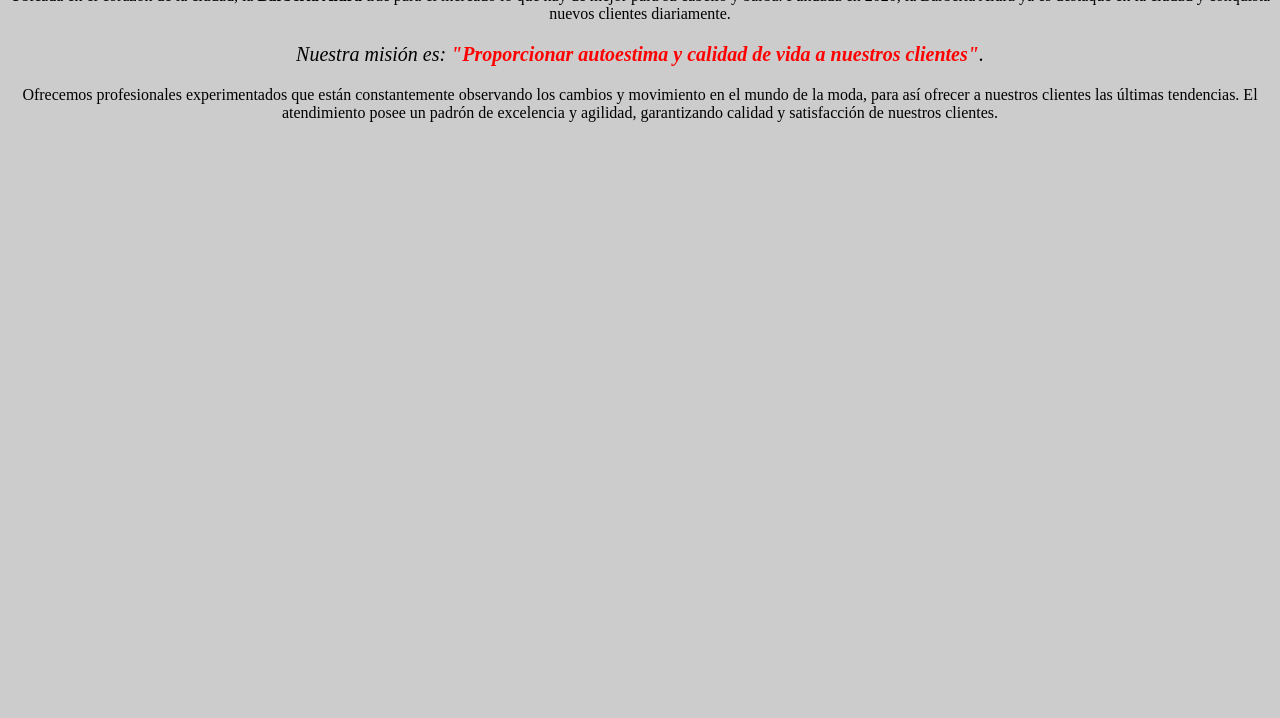
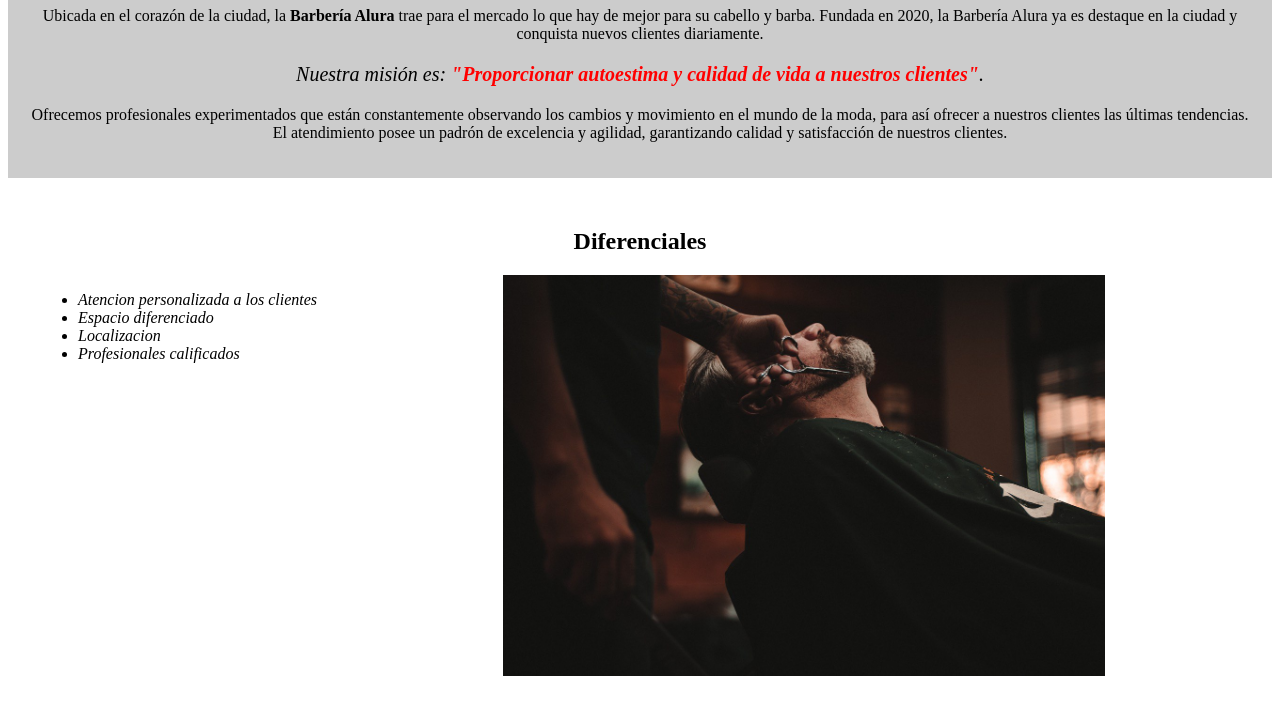
Before and after one commit to DiegoNazareth/3HTML5-y-CSS3-Pagina-Web, a plain HTML site: page index.html in a window 1280 px wide. Shown: the part 579-1297 px from the top of the page. Before the commit the page ends 800 px from the top, so only its background shows below. Drawn offline with Linux system fonts and the light colour scheme.

Commit message:
Lista y division del contenido de la pagina

```diff
--- a/index.html
+++ b/index.html
@@ -4,17 +4,18 @@
   <head>
     <meta charset="UTF-8" />
     <title>Barberia Alura</title>
-   <link rel="stylesheet" href="style.css">
+    <link rel="stylesheet" href="style.css" />
   </head>
   <body>
-    <img id="banner" src="./banner/banner.jpg" alt="">
+    <img id="banner" src="./banner/banner.jpg" alt="" />
 
+    <div class="principal">
       <h1>la Barbería Alura</h1>
-    <p >
+      <p>
         Ubicada en el corazón de la ciudad, la
         <strong>Barbería Alura</strong> trae para el mercado lo que hay de mejor
-      para su cabello y barba. Fundada en 2020, la Barbería Alura ya es destaque
-      en la ciudad y conquista nuevos clientes diariamente.
+        para su cabello y barba. Fundada en 2020, la Barbería Alura ya es
+        destaque en la ciudad y conquista nuevos clientes diariamente.
       </p>
       <p id="mision">
         <em
@@ -25,12 +26,24 @@
           >.
         </em>
       </p>
-    <p ">
-      Ofrecemos profesionales experimentados que están constantemente observando
-      los cambios y movimiento en el mundo de la moda, para así ofrecer a
-      nuestros clientes las últimas tendencias. El atendimiento posee un padrón
-      de excelencia y agilidad, garantizando calidad y satisfacción de nuestros
-      clientes.
+      <p>
+        Ofrecemos profesionales experimentados que están constantemente
+        observando los cambios y movimiento en el mundo de la moda, para así
+        ofrecer a nuestros clientes las últimas tendencias. El atendimiento
+        posee un padrón de excelencia y agilidad, garantizando calidad y
+        satisfacción de nuestros clientes.
       </p>
+    </div>
+
+    <div class="diferenciales">
+      <h2>Diferenciales</h2>
+      <ul>
+        <li class="items">Atencion personalizada a los clientes</li>
+        <li class="items">Espacio diferenciado</li>
+        <li class="items">Localizacion</li>
+        <li class="items">Profesionales calificados</li>
+      </ul>
+      <img src="./diferenciales/diferenciales.jpg" class="imgDiferenciales">
+    </div>
   </body>
 </html>
--- a/style.css
+++ b/style.css
@@ -1,8 +1,11 @@
 body{
-    background: #CCCCCC;
 }
 #banner{
     width: 100%;
+}
+.principal{
+    background: #CCCCCC;
+    padding: 20px;
 }
 h1{
     text-align: center;
@@ -18,3 +21,22 @@ em strong{
 #mision{
     font-size: 20px;
 }
+.diferenciales{
+    background: #fffFFF;
+    padding: 30px;
+}
+h2{
+    text-align: center;
+}
+.items{
+    font-style: italic;
+}
+ul{
+    display: inline-block;
+    vertical-align: top;
+    width: 20%;
+    margin-right: 15%;
+}
+.imgDiferenciales{
+    width: 50%;
+}
```
Also changed, not shown: diferenciales/diferenciales.jpg (added). Lines whose indentation alone changed are shown as unchanged.
